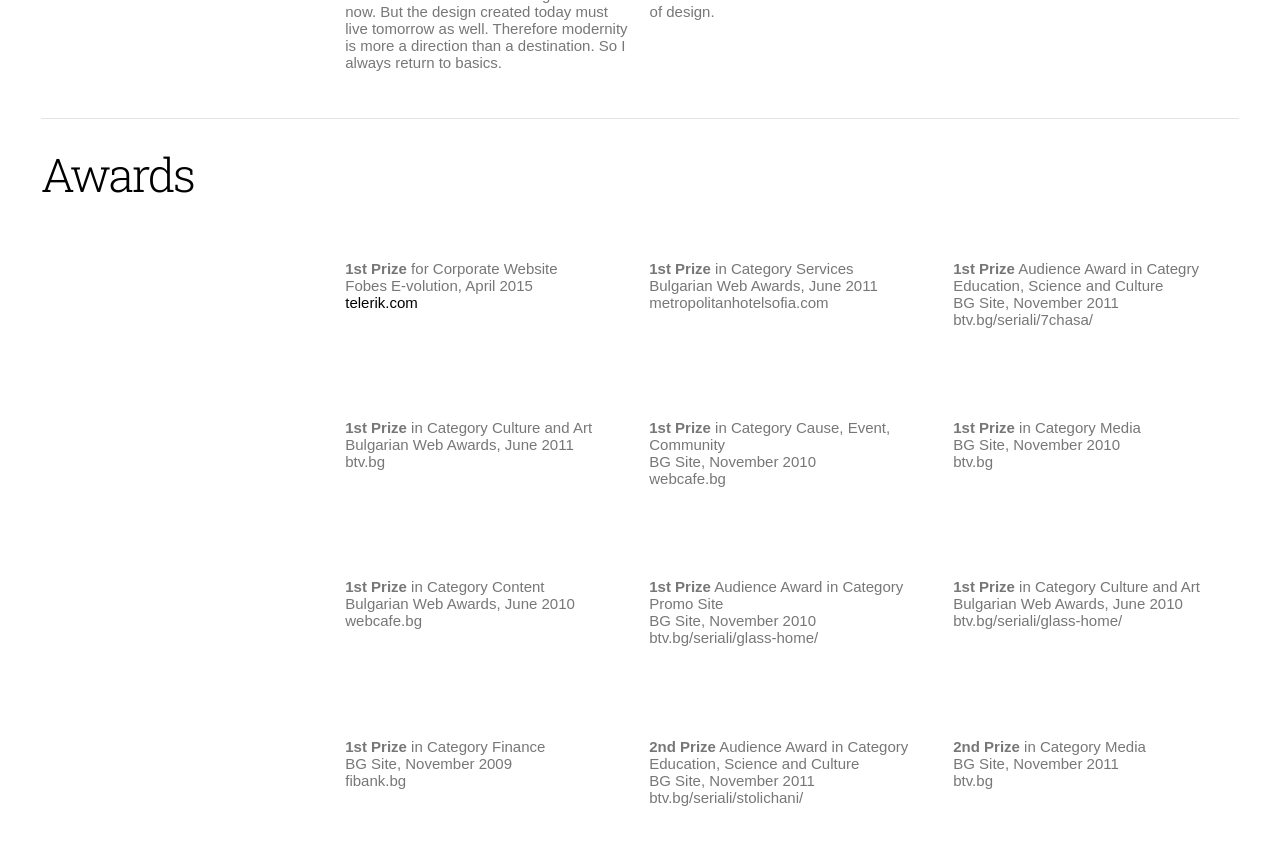
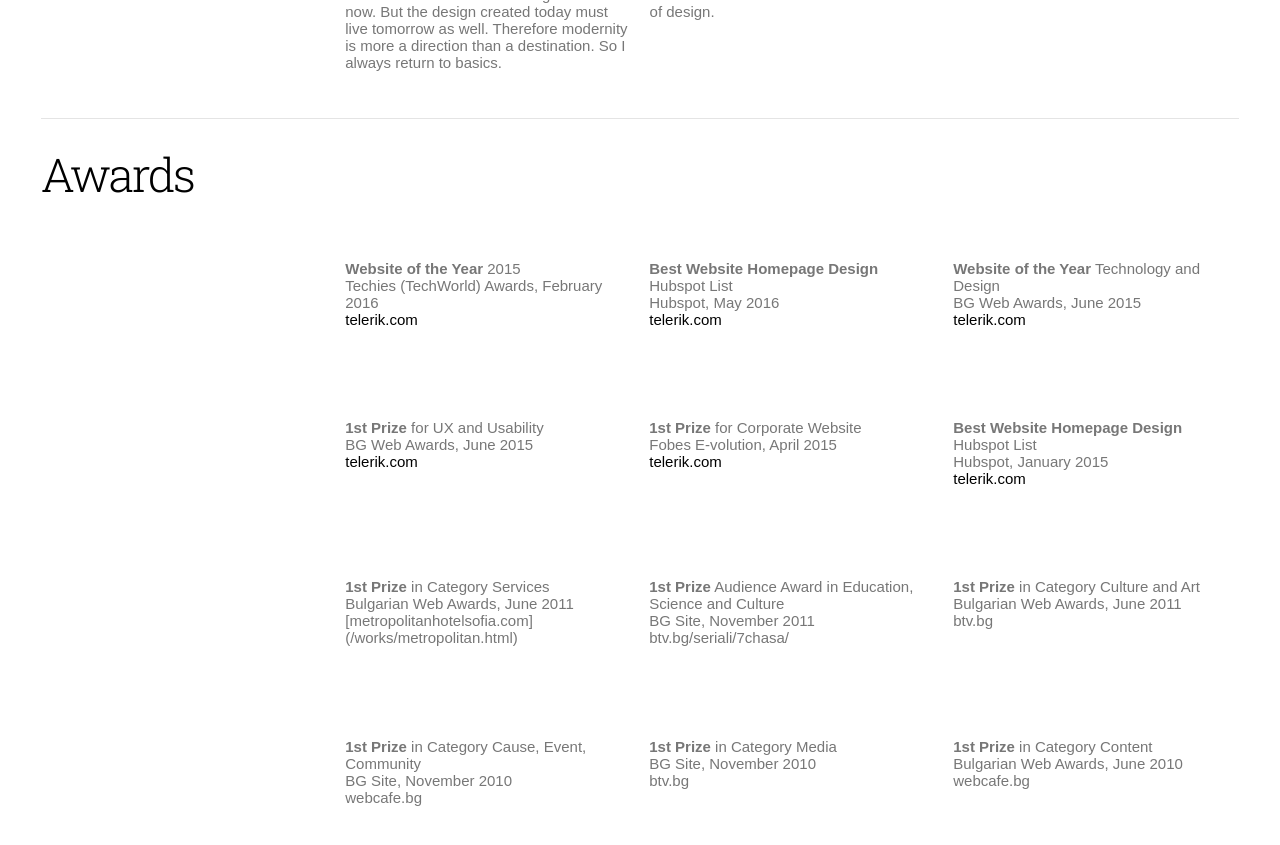
Before and after one commit to sassyworks/sassyworks.github.io, a Jekyll site: the page built from about/index.md, in a window 1280 px wide and 900 px high, scrolled down 1892 px. Shown: the top 845 px of the window. Built offline with Jekyll 4.4.1, drawn with Linux system fonts in a browser that asks for light colours; nearby versions of some CDN libraries; some of the changed text lies outside the part shown.

Commit message:
adding new awards + edit year 2016 in the footer

```diff
--- a/_includes/footer.html
+++ b/_includes/footer.html
@@ -19,7 +19,7 @@
             Sofia 1729, Bulgaria
         </div>
         <div class="col one">
-            &copy;1999-2014 Svetoslava Ilieva.<br />
+            &copy;1999-2016 Svetoslava Ilieva.<br />
             All rights reserved.
         </div>
     </div>
--- a/about/index.md
+++ b/about/index.md
@@ -128,15 +128,35 @@
 ## Awards
 
 {: .list .one .indent-one}
++   **Website of the Year** 2015
+    - Techies (TechWorld) Awards, February 2016
+    - [telerik.com](/works/telerik.html)
+
++   **Best Website Homepage Design** Hubspot List
+    - Hubspot, May 2016
+    - [telerik.com](/works/telerik.html)
+
++   **Website of the Year** Technology and Design
+    - BG Web Awards, June 2015
+    - [telerik.com](/works/telerik.html)
+
++   **1st Prize** for UX and Usability
+    - BG Web Awards, June 2015
+    - [telerik.com](/works/telerik.html)
+
 +   **1st Prize** for Corporate Website
     - Fobes E-volution, April 2015
     - [telerik.com](/works/telerik.html)
 
++   **Best Website Homepage Design** Hubspot List
+    - Hubspot, January 2015
+    - [telerik.com](/works/telerik.html)
+
 +   **1st Prize** in Category Services
     - Bulgarian Web Awards, June 2011
-    - metropolitanhotelsofia.com
+    - [metropolitanhotelsofia.com] (/works/metropolitan.html)
 
-+   **1st Prize** Audience Award in Categry Education, Science and Culture
++   **1st Prize** Audience Award in Education, Science and Culture
 	- BG Site, November 2011
     - btv.bg/seriali/7chasa/
 
@@ -258,19 +278,19 @@
 
 +	**1st Prize** in Category Style
 	- International Web Festival Albena, June 2008
-    - [viewsofia.com][]
+    - [viewsofia.com](/works/viewsofia.html)
 
 +	**2nd Prize** in Category Properties
 	- International Web Festival Albena, June 2008
-	- [tahov.com][]
+	- [tahov.com] (/works/tahov.html)
 
 +	**3rd Prize** in Category Information
 	- International Web Festival Albena, June 2008
-	- [topsport.bg][]
+	- topsport.bg
 
 +	**1st Prize** in Category Personal Site
 	- BG Site, November 2006
-	- [sassyworks.com][/]
+	- sassyworks.com
 
 +	**1st Prize** in Category Finance
 	- BG Site, November 2006
@@ -302,23 +322,23 @@
 
 +	**Special Award for Best Use of Animation/Video**
 	- International Web Festival Albena, June 2006
-    - [capasca.com][]
+    - capasca.com
 
 +	**Nominee Audience Award** in Category Sites Optimized for Mobile Devices
 	- BG Site, November 2006
-    - [roam-n-roll.com][]
+    - roam-n-roll.com
 
 +	**1st Prize** in Category Fashion
 	- International Web Festival Albena, June 2006
-    - [capasca.com][]
+    - capasca.com
 
 +	**1st Prize** in Category Sports
 	- International Web Festival Albena, June 2006
-    - [maleevaclub.com][]
+    - maleevaclub.com
 
 +   **1st Prize** in Category Mobile Devices
 	- International Web Festival Albena, June 2006
-    - [roam-n-roll.com][]
+    - roam-n-roll.com
 
 +	**1st Prize** in Category Services
 	- BG Site, November 2005
@@ -326,11 +346,11 @@
 
 +	**1st Prize** in Category Sport
 	- BG Site, November 2005
-    - [maleevaclub.com][]
+    - maleevaclub.com
 
 +	**1st Prize** in Category Online Advertising Campaign
 	- BG Site, November 2005
-    - [maleevaclub.com][]
+    - maleevaclub.com
 
 +	**Nominee Audience Award** in Category Sport
 	- BG Site, November 2006
@@ -346,7 +366,7 @@
 
 +	**2nd Prize** in Category Industry and Manufacture
 	- BG Site, November 2005
-    - [capasca.com][]
+    - capasca.com
 
 +	**2nd Prize** in Category Arts
 	- International Web Festival Albena, June 2004
@@ -358,11 +378,11 @@
 
 +	**3rd Prize Audience Award** in Category Sport
 	- BG Site, November 2005
-    - [maleevaclub.com][]
+    - maleevaclub.com
 
 +	**3rd Prize Audience Award** in Category Online Advertising Campaign
 	- BG Site, November 2005
-    - [maleevaclub.com][]
+    - maleevaclub.com
 
 +   **3rd Prize** in Category E-commerce
 	- BG Site, November 2005
```
